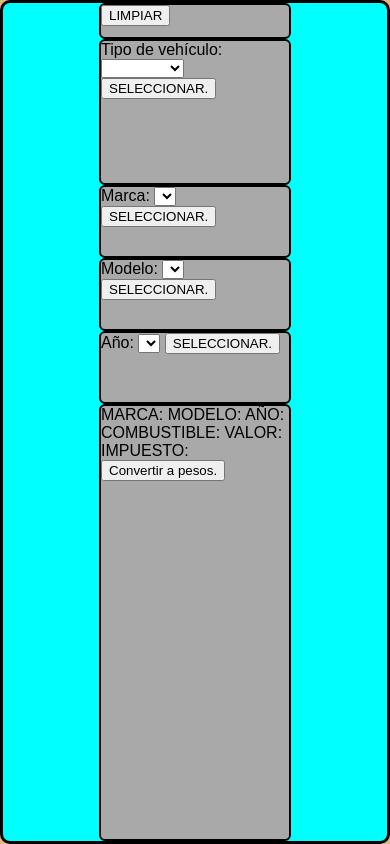
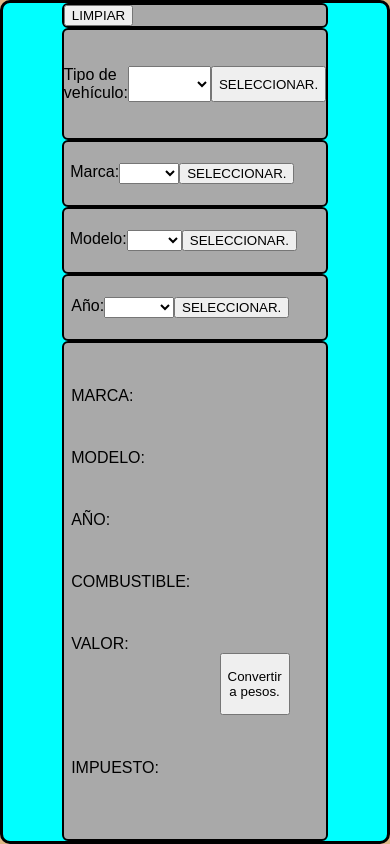
Before and after one commit to Andress-Gutierrez/Vehiculo_ultimo_consumo_api, a plain HTML site: page index.html in a window 390 px wide. Drawn offline with Linux system fonts and the light colour scheme.

Commit message:
ultimo_responsive

```diff
--- a/index.css
+++ b/index.css
@@ -18,9 +18,8 @@ body
     border: 3px solid black;
     border-radius: 10px;
     display: grid;
-    grid-template-columns: 1fr 2fr 1fr;
-    grid-template-rows: 0.5fr 2fr 1fr 1fr 1fr 6fr;
-    place-content: center;
+    grid-template-columns: 1fr 3fr 1fr;
+    grid-template-rows: 0.3fr 0.5fr 0.5fr 0.5fr 0.5fr 6fr;
     height: 100vh;
 
 }
@@ -34,4 +33,113 @@ body
     width: auto; /* Ajusta el ancho como desees */
     height: auto;
     grid-column: 2;
+    display: grid;
+    grid-template-columns:0.2fr 0.8fr 1.9fr 1fr 1fr ;
+    grid-template-rows: 1fr 1fr 1fr;
 }
+
+#Limpiar
+{
+    grid-template-columns:0.5fr 0.2fr 1.9fr 1fr ;
+    grid-template-rows: 1fr;
+}
+
+    #tipo_vehiculo label
+    {
+        grid-column: 2;
+        grid-row: 2;
+    }
+
+    #tipo_vehiculo select
+    {
+        grid-column: 3;
+        grid-row: 2;
+    }
+
+    #tipo_vehiculo button
+    {
+        grid-column: 4;
+        grid-row: 2;
+    }
+
+
+    #Marcas label
+    {
+        grid-column: 2;
+        grid-row: 2;
+    }
+
+    #Marcas select
+    {
+        grid-column: 3;
+        grid-row: 2;
+    }
+
+    #Marcas button
+    {
+        grid-column: 4;
+        grid-row: 2;
+    }
+
+
+    #Modelos label
+    {
+        grid-column: 2;
+        grid-row: 2;
+    }
+
+    #Modelos select
+    {
+        grid-column: 3;
+        grid-row: 2;
+    }
+
+    #Modelos button
+    {
+        grid-column: 4;
+        grid-row: 2;
+    }
+
+    #años label
+    {
+        grid-column: 2;
+        grid-row: 2;
+    }
+
+    #años select
+    {
+        grid-column: 3;
+        grid-row: 2;
+    }
+
+    #años button
+    {
+        grid-column: 4;
+        grid-row: 2;
+    }
+
+#Final
+{
+    display: grid;
+    grid-template-columns:0.2fr 1.9fr 0.8fr 1fr 1fr;
+    grid-template-rows:1fr 1fr 1fr 1fr 1fr 1fr 1fr 1fr;
+
+}
+
+    #Final label
+    {
+        width: auto; /* Ajusta el ancho como desees */
+        height: auto;
+        grid-column: 2;
+        align-self: end;
+
+    }
+
+    #Final button
+    {
+
+        width: auto; /* Ajusta el ancho como desees */
+        height: auto;
+        grid-column: 4;
+        grid-row: 6;
+    }
```
